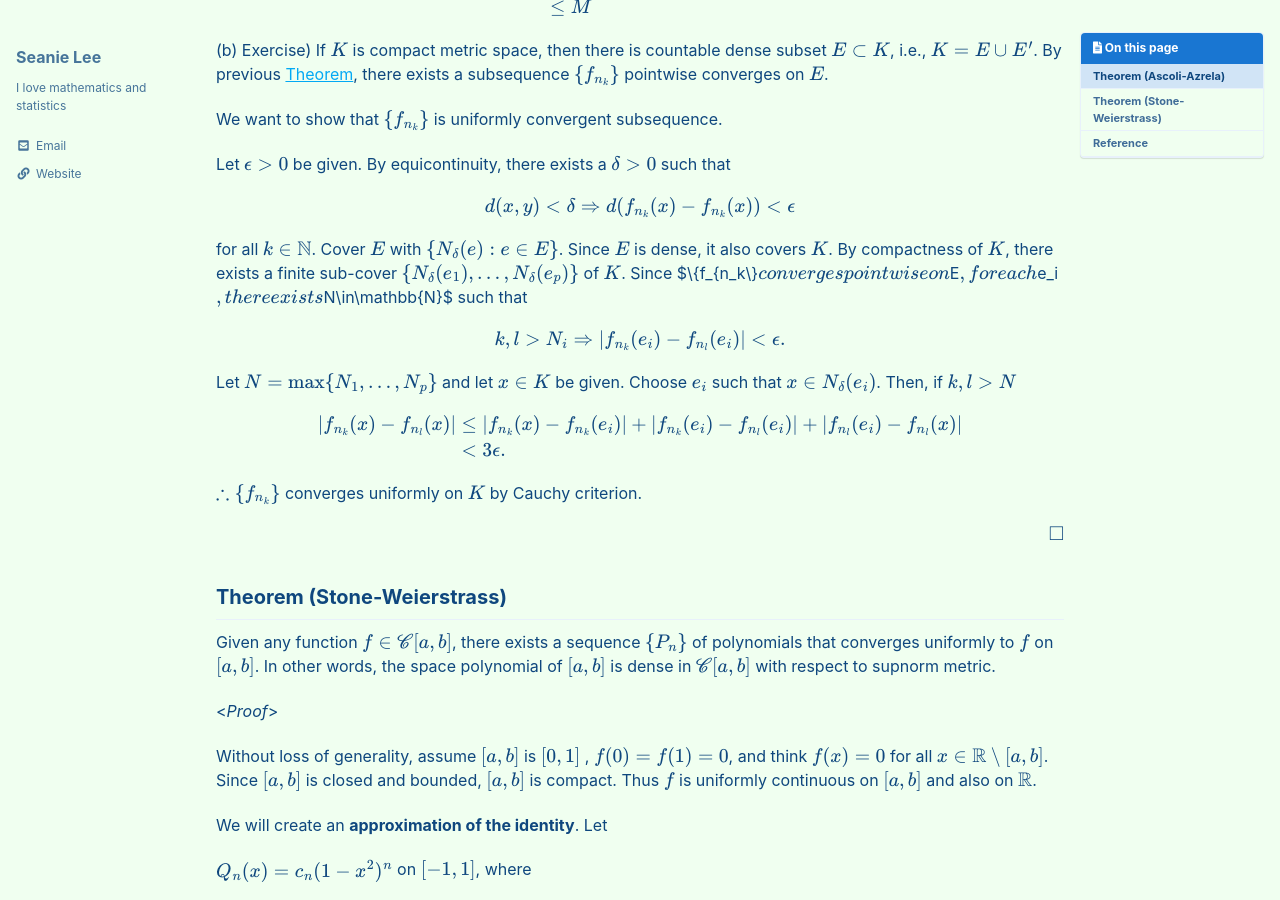
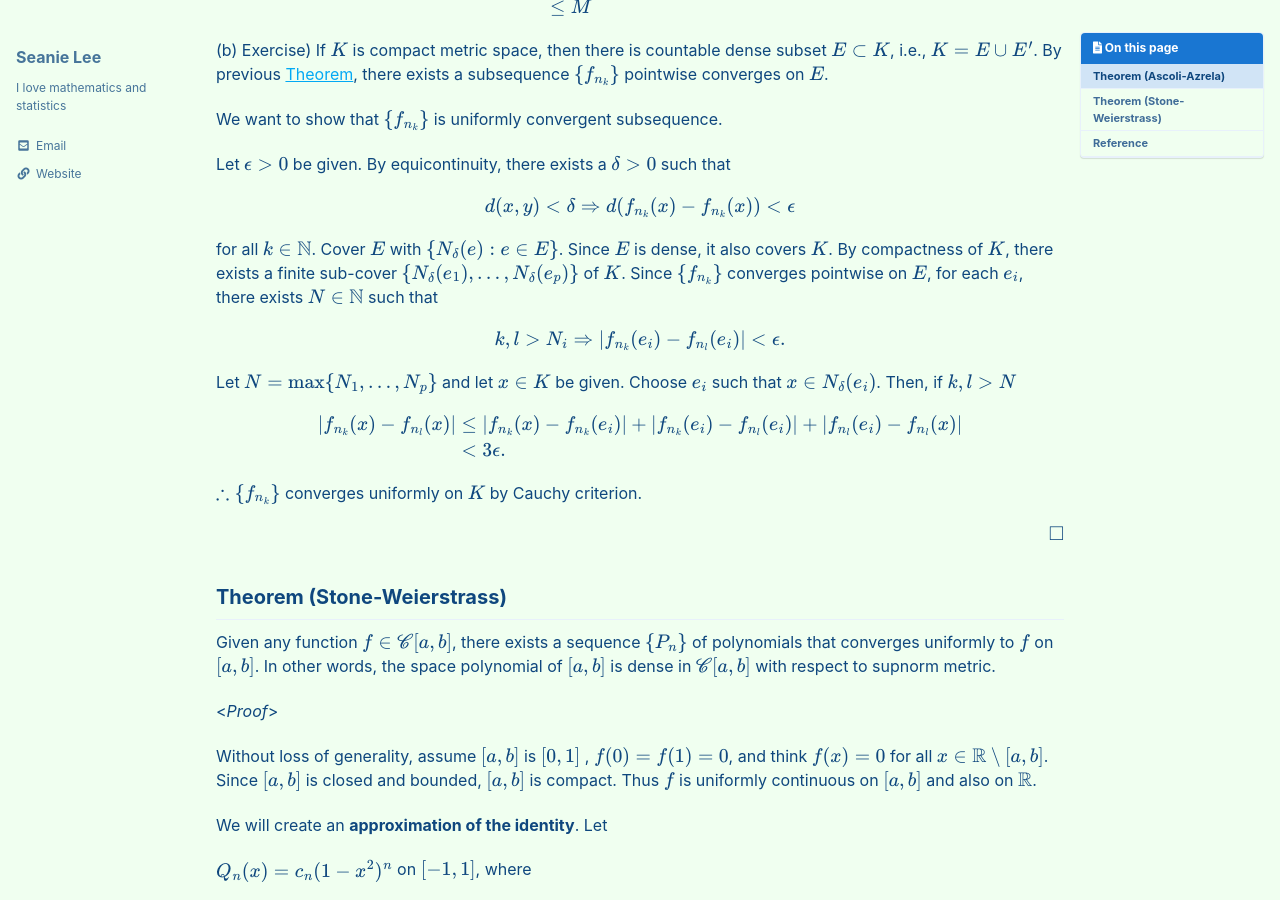
Before and after one commit to seanie12/blog, a Jekyll site: the page built from _posts/2021-09-25-real-analysis-final.md, in a window 1280 px wide and 900 px high, scrolled down 798 px. Built offline with Jekyll 4.4.1, drawn with Linux system fonts in a browser that asks for light colours; cached includes are drawn as plain includes; formulas are drawn with MathJax 3.

```diff
--- a/_posts/2021-09-25-real-analysis-final.md
+++ b/_posts/2021-09-25-real-analysis-final.md
@@ -68,7 +68,7 @@ d(x,y) < \delta \Rightarrow d(f_{n_k}(x) - f_{n_k}(x)) < \epsilon
 \end{align*}
 $$
 
-for all $k\in\mathbb{N}$. Cover $E$ with $\\{N_\delta (e): e\in E\\}$. Since $E$ is dense, it also covers $K$. By compactness of $K$, there exists a finite sub-cover $\\{N_\delta (e_1), \ldots, N_\delta (e_p)\\}$ of $K$. Since $\\{f_{n_k\\}$ converges pointwise on $E$, for each $e_i$, there exists $N\in\mathbb{N}$ such that
+for all $k\in\mathbb{N}$. Cover $E$ with $\\{N_\delta (e): e\in E\\}$. Since $E$ is dense, it also covers $K$. By compactness of $K$, there exists a finite sub-cover $\\{N_\delta (e_1), \ldots, N_\delta (e_p)\\}$ of $K$. Since $\\{f_{n_k}\\}$ converges pointwise on $E$, for each $e_i$, there exists $N\in\mathbb{N}$ such that
 
 $$
 \begin{align*}
```
